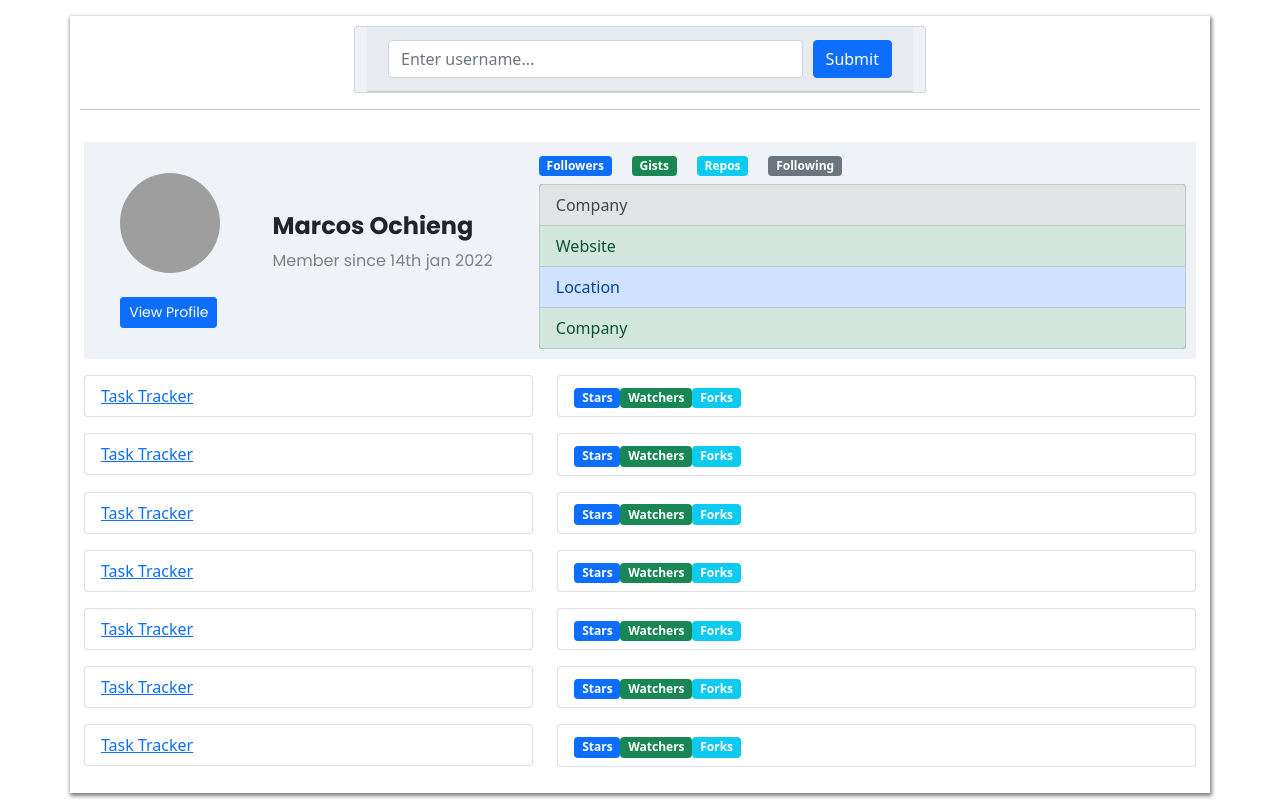
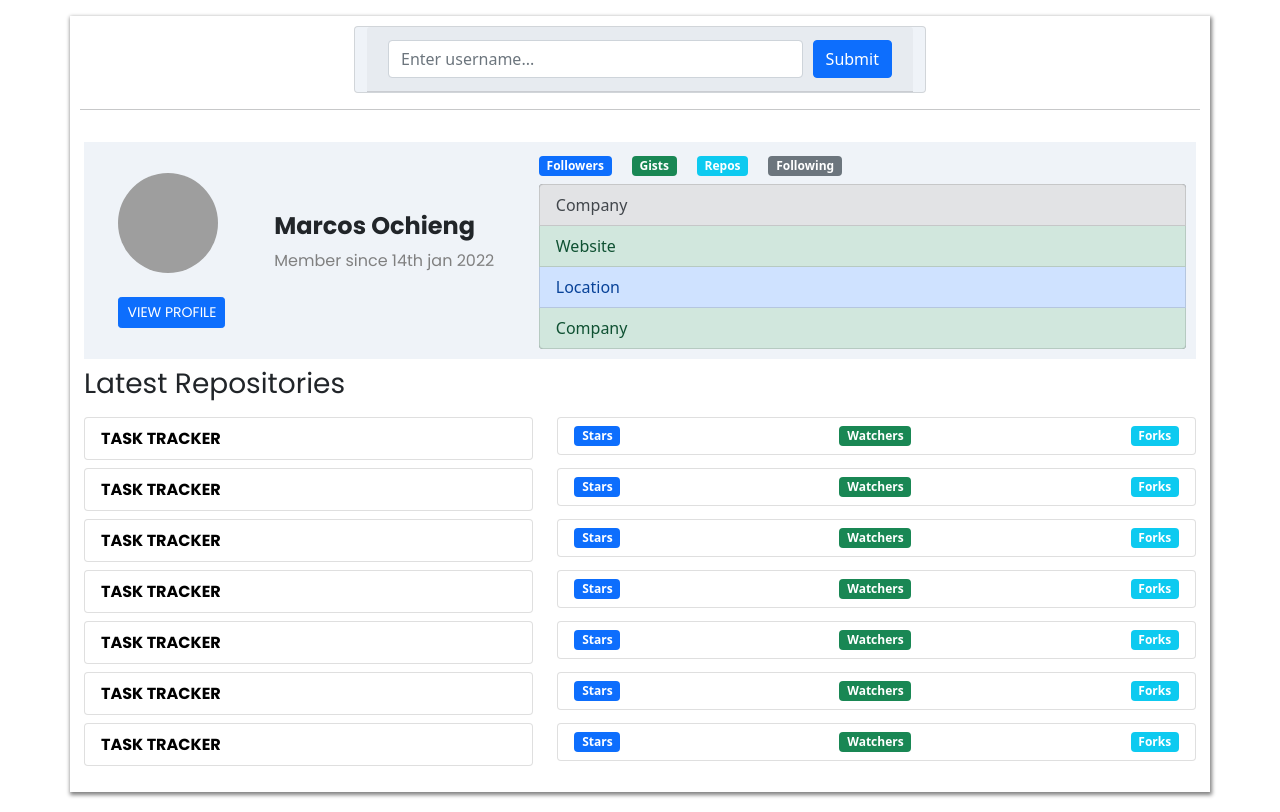
Before and after one commit to Marcos8060/Angular-Github-Users, an Angular app: page / in a window 1280 px wide. Built offline with nearby package versions, Linux system fonts and the light colour scheme; grey boxes are pictures that could not be loaded.

Commit message:
completed the styling in the github repos component

```diff
--- a/src/app/github-profile/github-profile.component.css
+++ b/src/app/github-profile/github-profile.component.css
@@ -1,3 +1,5 @@
+@import url('https://fonts.googleapis.com/css2?family=Poppins:wght@400;700&display=swap');
+
 .profile_container{
     display: flex;
     align-items: center;
@@ -9,3 +11,6 @@
 .profile_container > .data{
     flex: 0.6;
 }
+h3{
+    font-family: 'Poppins', sans-serif;
+}
--- a/src/app/github-profile/github-profile.component.html
+++ b/src/app/github-profile/github-profile.component.html
@@ -6,6 +6,7 @@
             <app-github-profile-data></app-github-profile-data>
         </div>
     </div>
+    <h3 class="mt-2">Latest Repositories</h3>
     <app-github-repos></app-github-repos>
     <app-github-repos></app-github-repos>
     <app-github-repos></app-github-repos>
--- a/src/app/github-repos/github-repos.component.html
+++ b/src/app/github-repos/github-repos.component.html
@@ -1,15 +1,14 @@
-<!-- <h2>Latest Repositories</h2> -->
 <div class="row">
-    <div class="col-md-5 mt-3">
+    <div class="col-md-5 mt-2">
         <ul class="list-group">
-            <li class="list-group-item">
+            <li class="list-group-item list-group-item-action">
               <a href="#" target="_blank">Task Tracker</a>
             </li>
         </ul>
     </div>
-    <div class="col-md-7 mt-3">
+    <div class="col-md-7 mt-2">
         <ul class="list-group">
-            <li class="list-group-item">
+            <li class="list-group-item list-group-item-action d-flex justify-content-between">
                 <span class="badge bg-primary">Stars</span>
                 <span class="badge bg-success">Watchers</span>
                 <span class="badge bg-info">Forks</span>
--- a/src/app/github/github.component.css
+++ b/src/app/github/github.component.css
@@ -2,6 +2,7 @@
     background-color: white;
     box-shadow: 1px 2px 4px 1px gray;
     padding: 10px;
+    margin-bottom: 20px;
 }
 .input{
     margin-left: auto;
--- a/src/styles.css
+++ b/src/styles.css
@@ -1 +1,9 @@
-/* You can add global styles to this file, and also import other style files */
+@import url('https://fonts.googleapis.com/css2?family=Poppins:wght@400;700&display=swap');
+
+a{
+    text-decoration: none;
+    text-transform: uppercase;
+    font-weight: bold;
+    font-family: 'Poppins', sans-serif;
+    color: black;
+}
```
